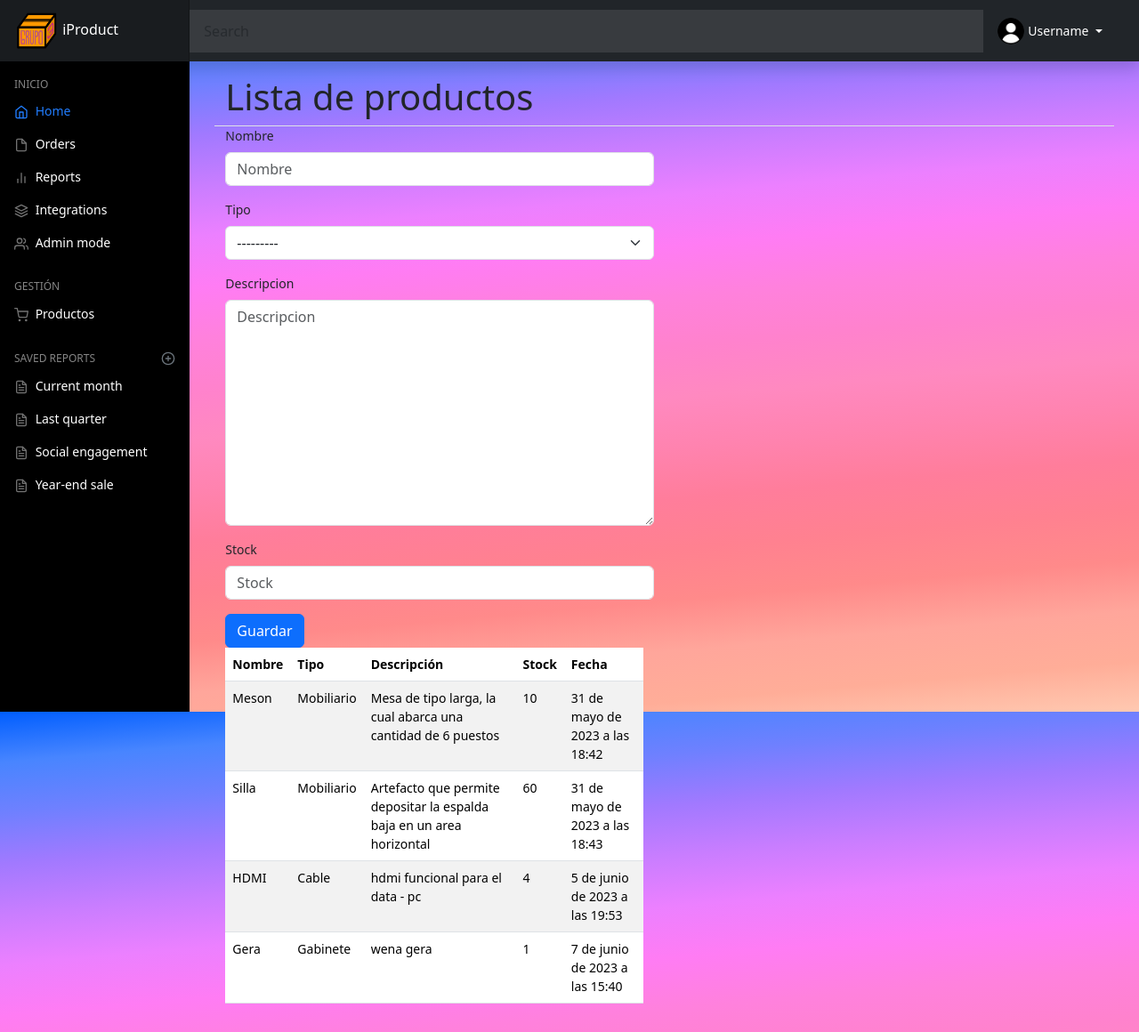
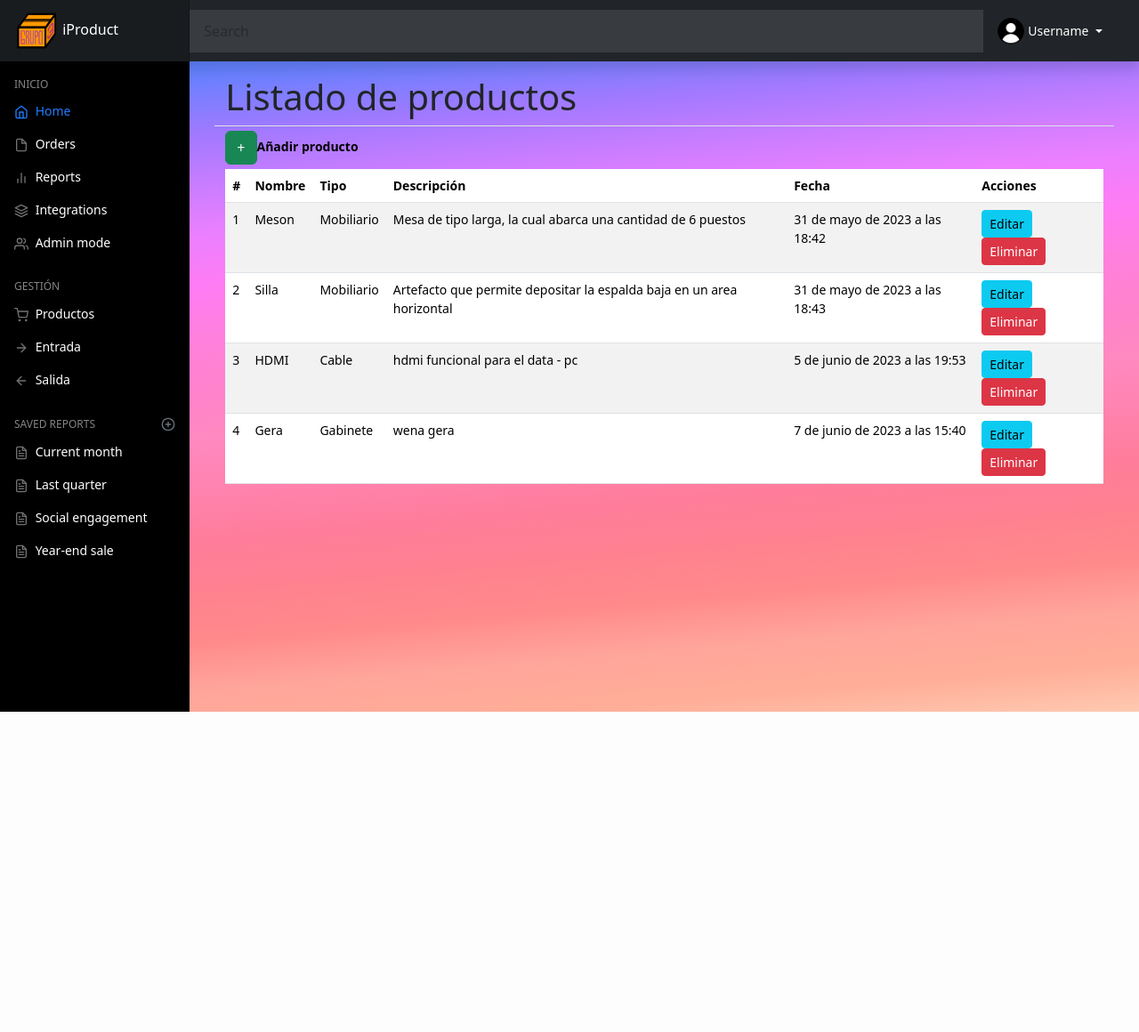
Before and after one commit to Sekhrita/inventory_web, a Django app: page /product/ in a window 1280 px wide. Shown: the whole page at 89% size. After the commit the page ends 800 px from the top, so only its background shows below. Run offline with Django 4.2, Linux system fonts and the light colour scheme; a user stored in the database is signed in; data comes from the database, SQL or seed files in the repository; some libraries are stand-ins or nearby versions.

Commit message:
intentos trials intentos add del edit product

```diff
--- a/inventory_web/settings.py
+++ b/inventory_web/settings.py
@@ -39,6 +39,7 @@
     'django.contrib.staticfiles',
     'main.apps.MainConfig',
     'bootstrap5',
+    'crispy_forms',
 ]
 
 MIDDLEWARE = [
@@ -117,6 +118,7 @@
 
 USE_TZ = True
 
+CRISPY_TEMPLATE_PACK = 'bootstrap5'
 
 # Static files (CSS, JavaScript, Images)
 # https://docs.djangoproject.com/en/4.2/howto/static-files/
--- a/inventory_web/urls.py
+++ b/inventory_web/urls.py
@@ -19,9 +19,18 @@
 from main.views import *
 
 urlpatterns = [
-    ## páginas visitables
+    #sección principal de páginas visitables
     path('', index, name = 'index'),
     path('admin/', admin.site.urls),
+
+    #sección de producto
     path('product/', product_list, name = 'product_list'),
+    path('add_product/', add_product, name = 'add_product'),
+    path('edit_product/<int:pk>/', edit_product, name = 'edit_product'),
+    path('del_product/<int:pk>/', del_product, name = 'del_product'),
+
+    #sección de gestión de producto
+
+    #sección de usuario
     path('accounts/', include('django.contrib.auth.urls')),
 ]
--- a/main/forms.py
+++ b/main/forms.py
@@ -5,4 +5,4 @@
 
     class Meta:
         model = Producto
-        fields = ('nombre','tipo','descripcion','stock')
+        fields = ('nombre','tipo','descripcion')
--- a/main/models.py
+++ b/main/models.py
@@ -16,12 +16,10 @@
     descripcion = models.TextField()
     fecha = models.DateTimeField(auto_now_add = True)
 
-    stock = models.PositiveBigIntegerField()
+    stock = models.PositiveBigIntegerField(default='0')
 
     def __str__(self):
         return self.nombre
-
-
 
 
 #Modelo: Cliente
@@ -47,13 +45,11 @@
         return self.nombre
 
 
-
-
 #Modelo: Egreso
 class Egreso(models.Model):
     cliente = models.ForeignKey(Cliente, on_delete = models.CASCADE)
     producto = models.ForeignKey(Producto, on_delete = models.CASCADE)
-    fechaMovimiento = models.DateTimeField()
+    fechaMovimiento = models.DateTimeField(default='')
     fechaSistema = models.DateTimeField(auto_now_add = True)
 
     def __str__(self):
@@ -64,13 +60,11 @@
 class Ingreso(models.Model):
     producto = models.ForeignKey(Proveedor, on_delete = models.CASCADE)
     producto = models.ForeignKey(Producto, on_delete = models.CASCADE)
-    fechaMovimiento = models.DateTimeField()
+    fechaMovimiento = models.DateTimeField(default='')
     fechaSistema = models.DateTimeField(auto_now_add = True)
 
     def __str__(self):
         return self.producto
-
-
 
 
 #Modelo: Egreso
--- a/main/static/css/base_dashboard.css
+++ b/main/static/css/base_dashboard.css
@@ -1,7 +1,3 @@
-body {
-    font-size: .875rem;
-}
-
 .feather {
   width: 16px;
   height: 16px;
--- a/main/static/css/style.css
+++ b/main/static/css/style.css
@@ -1,8 +1,10 @@
 html {
     height: 100%;
+    scroll-behavior: smooth;
 }
 
 body {
+    font-size: .875rem;
     height: 100%;
     border-top: 0;
     display: flex;
@@ -15,6 +17,18 @@
     #ffa69b 12.5%, #ff8a8a 18.75%, #ff8190 25%, #ff7d9b 31.25%, #ff83af 37.5%,
     #ff89c0 43.75%, #ff82cd 50%, #ff81dd 56.25%, #ff7cf4 62.5%, #ec80ff 68.75%,
     #c97dff 75%, #a179ff 81.25%, #6f80ff 87.5%, #4885ff 93.75%, #005eff 100%);
+}/*https://cssgradient.io/*/
+
+
+nav {
+    width: 100%;
+    margin: auto;
+}
+
+.animated {
+    -webkit-transition: height 0.2s;
+    -moz-transition: height 0.2s;
+    transition: height 0.2s;
 }
 
 .bd-placeholder-img {
@@ -96,6 +110,22 @@
     border: solid 10px rgba(0, 0, 0, 0.3);
 }
 
+.ventanas-gaps-divs{
+    background-color: rgb(0, 0, 0, 0.0);
+}
+
+.ventanas-section{
+    background-color: rgb(0, 0, 0,0.1);
+    border: 10px;
+    padding: 10px;
+}
+
 .ventanas-divs{
     background-color: rgb(0, 0, 0,0.2);
 }
+
+.formato-sections-divs{
+    padding: 30px;
+    border: 30px;
+    margin: 10px;
+}
--- a/main/templates/main/navbar/navbar_lateral.html
+++ b/main/templates/main/navbar/navbar_lateral.html
@@ -52,6 +52,14 @@
                     <span data-feather="shopping-cart" class="align-text-bottom"></span>
                     Productos
                 </a>
+                <a class="nav-link" href="/trial">
+                    <span data-feather="arrow-right" class="align-text-bottom"></span>
+                    Entrada
+                </a>
+                <a class="nav-link" href="/trial">
+                    <span data-feather="arrow-left" class="align-text-bottom"></span>
+                    Salida
+                </a>
             </li>
         </ul>
 
--- a/main/templates/main/navbar/navbar_superior.html
+++ b/main/templates/main/navbar/navbar_superior.html
@@ -24,10 +24,8 @@
             <div class="divider dropdown-divider"></div>
             <li class="dropdown-item">
                 <a href="{% url 'logout' %}" class="d-flex align-items-center text-white text-decoration-none" id="dropdownUser1">
-                    <i class="material-icons">
-                        <img src="{% static '_img/icons/icon_logout.png' %}" alt="logout_icon" width="15" height="15" style="padding-right: 4px;">
-                    </i>
-                     Logout
+                    <span data-feather="log-out" class="align-text-bottom style=" style="padding-right: 1px;"></span>
+                    Logout
                 </a>
             </li>
         </ul>
--- a/main/templates/main/product/product_list.html
+++ b/main/templates/main/product/product_list.html
@@ -8,44 +8,43 @@
     <div class="container-flex m-3">
         <div class="row">
             <div class="col border-bottom">
-                <h1>Lista de productos</h1>
+                <h1>Listado de productos</h1>
             </div>
         </div>
 
         <div class="row">
-            <div class="col-md-6">
-                <form method="POST">
-                    {% csrf_token %}
-                    {% bootstrap_form formulario %}
-                    {% buttons %}
-                        <button class="btn btn-primary" type="submit">Guardar</button>
-                    {% endbuttons %}
-                 </form>
+            <div class="col" style="padding-top: 5px; padding-bottom: 5px;">
+                <a href="/add_product" class="text-decoration-none text-black"><button type="button" class="btn btn-success">+</button><b>Añadir producto</b></a>
             </div>
+        </div>
 
-         <div class="row flex">
-            <div class="col-md-6">
-                {% bootstrap_messages %}
+        <div class="row">
+            <div class="col">
                 <div class="table-responsive">
                     <table class="table table-striped table-hover">
                         <thead>
                             <tr>
+                                <th>#</th>
                                 <th>Nombre</th>
                                 <th>Tipo</th>
                                 <th>Descripción</th>
-                                <th>Stock</th>
                                 <th>Fecha</th>
+                                <th>Acciones</th>
                             </tr>
                         </thead>
 
                         <tbody>
                             {% for producto in productos %}
                                 <tr>
+                                    <td>{{ producto.id }}</td>
                                     <td>{{ producto.nombre }}</td>
                                     <td>{{ producto.tipo }}</td>
                                     <td>{{ producto.descripcion }}</td>
-                                    <td>{{ producto.stock }}</td>
                                     <td>{{ producto.fecha }}</td>
+                                    <td>
+                                        <a class="btn btn-info btn-sm" href="{% url 'edit_product' producto.id %}">Editar</a>
+                                        <a class="btn btn-danger btn-sm" href="{% url 'del_product' producto.id %}">Eliminar</a>
+                                    </td>
                                 </tr>
                             {% endfor %}
                         </tbody>
--- a/main/views.py
+++ b/main/views.py
@@ -1,4 +1,4 @@
-from django.shortcuts import render
+from django.shortcuts import render, redirect
 from django.contrib import messages
 from django.contrib.auth import authenticate
 from django.contrib.auth.decorators import login_required
@@ -15,6 +15,10 @@
 @login_required
 def product_list(request):
     productos = Producto.objects.all()
+    return render(request, 'main/product/product_list.html', {'productos':productos})
+
+@login_required
+def add_product(request):
     if request.method == 'POST':
         productos_form = ProductForm(request.POST)
         if productos_form.is_valid():
@@ -24,4 +28,33 @@
             messages.error('Error al subir')
 
     productos_form = ProductForm()
-    return render(request, 'main/product/product_list.html', {'productos':productos, 'formulario':productos_form})
+    return render(request, 'main/product/add_product.html', {'formulario':productos_form})
+
+@login_required
+def edit_product(request, pk):
+    productos = Producto.objects.get(id=pk)
+    if request.method == 'POST':
+        productos_form = ProductForm(request.POST, instance=productos)
+        if productos_form.is_valid():
+            productos_form.save()
+            messages.success(request, 'Editado')
+            return redirect('/product')
+        else:
+            messages.error('Error al editar')
+    else:
+        productos_form = ProductForm(instance=productos)
+    context = {
+        'formulario': productos_form,
+    }
+    return render(request, 'main/product/edit_product.html', context)
+
+
+@login_required
+def del_product(request, pk):
+    productos = Producto.objects.get(id=pk)
+    if request.method == 'POST':
+        productos.delete()
+        messages.success(request, 'Eliminado')
+        return redirect('/product')
+
+    return render(request, 'main/product/del_product.html', {'productos': productos})
```
Also changed, not shown: main/templates/main/index.html (+10 -1 lines), main/templates/main/product/add_product.html (added, +29 -0 lines), main/templates/main/product/del_product.html (added, +26 -0 lines), main/templates/main/product/edit_product.html (added, +26 -0 lines), main/migrations/0003_usuario_rename_fecha_egreso_fechasistema_and_more.py (added), main/migrations/0004_alter_egreso_fechamovimiento_and_more.py (added), main/static/_img/icons/log-out.svg (added), main/templates/main/product_gestion/in_product.html (added), main/templates/main/product_gestion/out_product.html (added).
